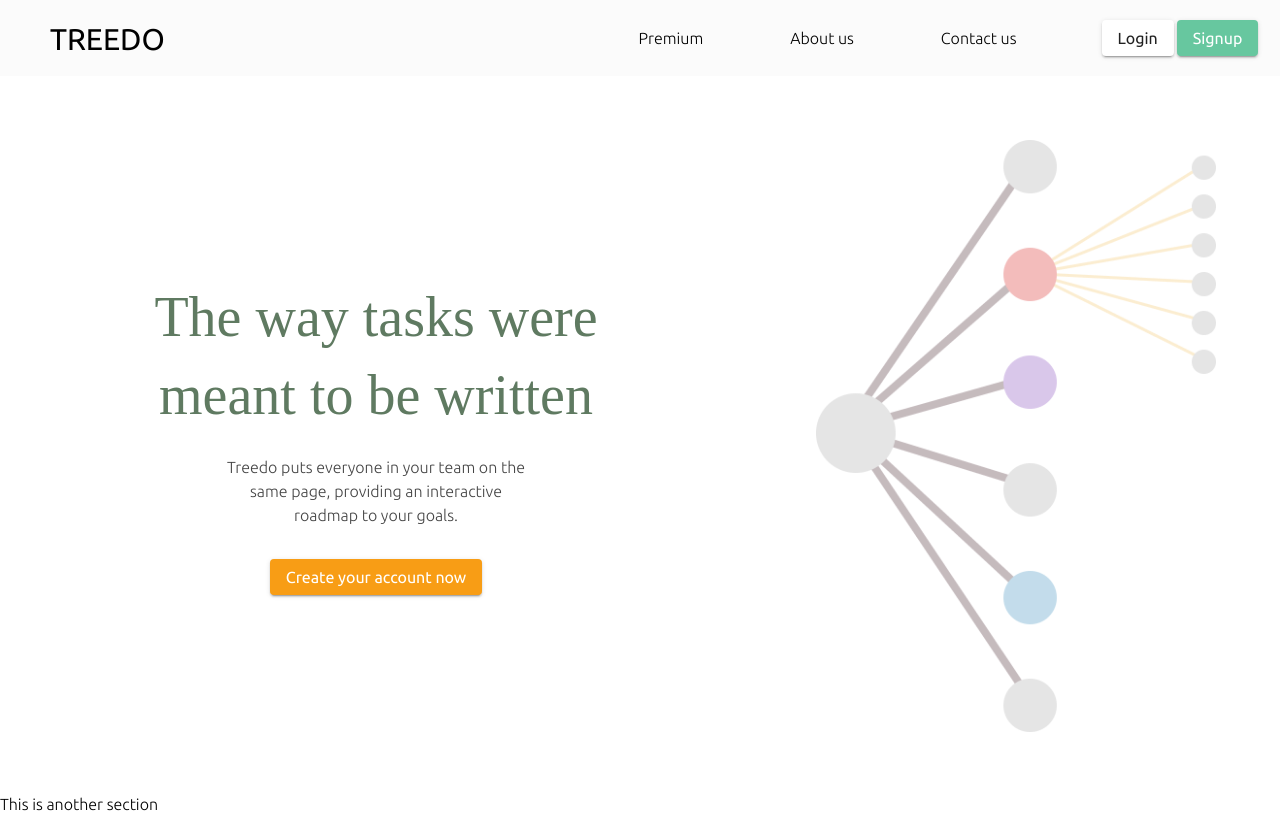
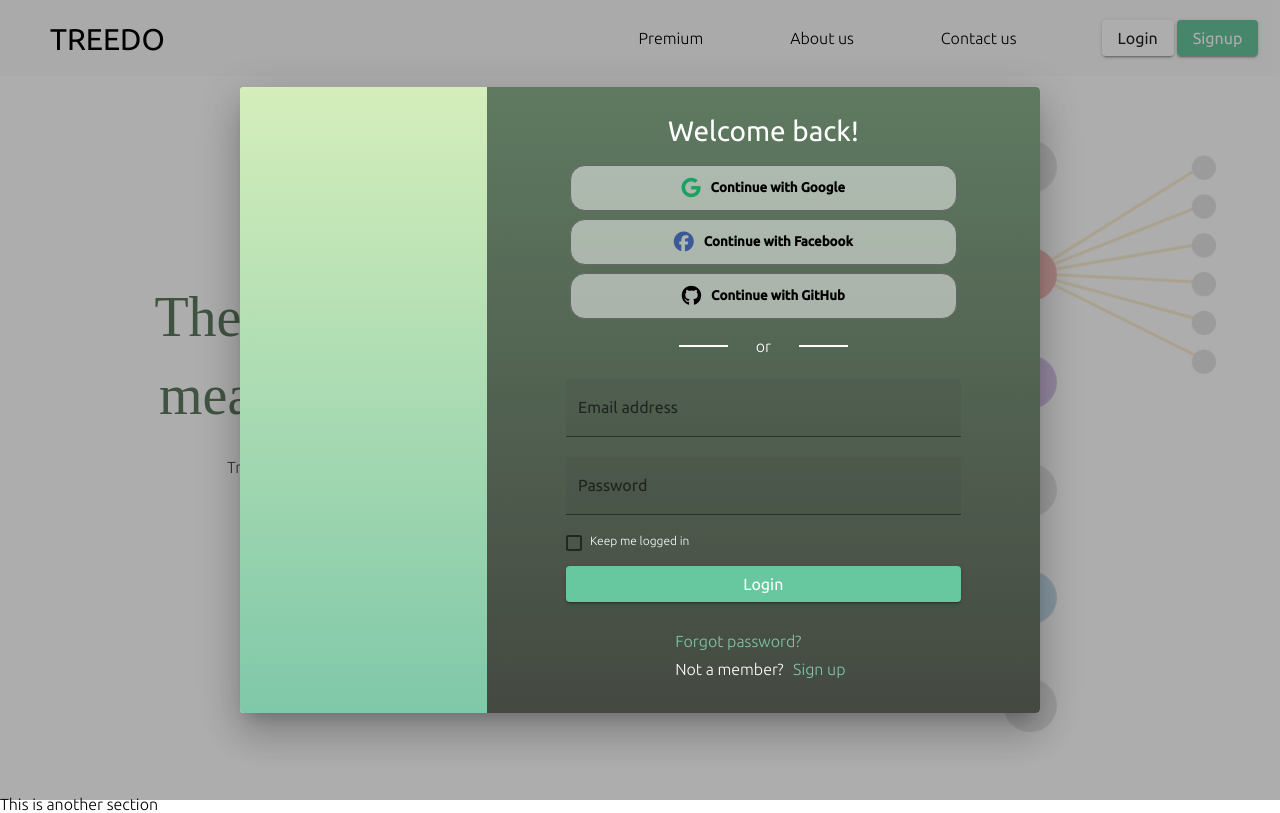
Before and after one commit to MaurizioTonelli/Treedo-Frontend, an Angular app: page / in a window 1280 px wide. Both pictures are taken after a click on the button "Login". Built offline with nearby package versions, Linux system fonts and the light colour scheme; a web font is replaced by a local one.

Commit message:
Add login/signup screen

```diff
--- a/src/app/app.module.ts
+++ b/src/app/app.module.ts
@@ -17,8 +17,15 @@ import { MatButtonModule } from '@angular/material/button';
 import { MatInputModule } from '@angular/material/input';
 import { MatCheckboxModule } from '@angular/material/checkbox';
 import { MatIconModule } from '@angular/material/icon';
+import {
+  MatDialogModule,
+  MAT_DIALOG_DEFAULT_OPTIONS,
+} from '@angular/material/dialog';
+import { MatTooltipModule } from '@angular/material/tooltip';
+
 import { AboutComponent } from './about-us-page/about/about.component';
 import { PresentationCardComponent } from './about-us-page/presentation-card/presentation-card.component';
+import { LoginComponent } from './login/login.component';
 
 @NgModule({
   declarations: [
@@ -33,6 +40,7 @@ import { PresentationCardComponent } from './about-us-page/presentation-card/pre
     ContactFormComponent,
     AboutComponent,
     PresentationCardComponent,
+    LoginComponent,
   ],
   imports: [
     BrowserModule,
@@ -42,8 +50,15 @@ import { PresentationCardComponent } from './about-us-page/presentation-card/pre
     MatInputModule,
     MatCheckboxModule,
     MatIconModule,
+    MatDialogModule,
+    MatTooltipModule,
   ],
-  providers: [],
+  providers: [
+    {
+      provide: MAT_DIALOG_DEFAULT_OPTIONS,
+      useValue: { panelClass: 'mat-panel', hasBackdrop: true },
+    },
+  ],
   bootstrap: [AppComponent],
 })
 export class AppModule {}
--- /dev/null
+++ b/src/app/login/login.component.html
@@ -0,0 +1,55 @@
+<mat-dialog-content>
+    <div class="background-column"></div>
+    <div class="info-column">
+        <h1>{{login? 'Welcome back!' : 'Create a new account!'}}</h1>
+        <div class="third-party-auth">
+            <button mat-button-raised> <i class="fab fa-google google"></i> <p class="mat-body-2">Continue with Google</p> </button>
+            <button mat-button-raised><i class="fab fa-facebook facebook"></i> <p class="mat-body-2">Continue with Facebook</p> </button>
+            <button mat-button-raised><i class="fab fa-github github"></i><p class="mat-body-2">Continue with GitHub</p> </button>
+        </div>
+        <div class="divider">
+            <div class="line"></div>
+            <p>or </p>
+            <div class="line"></div>
+        </div>
+
+        <form>
+            <div class="two-inputs" *ngIf="!login">
+                <mat-form-field appearance="fill">
+                    <mat-label>First Name</mat-label>
+                    <input type="text" matInput>
+                </mat-form-field>
+                <mat-form-field appearance="fill">
+                    <mat-label>Last Name</mat-label>
+                    <input type="text" matInput>
+                </mat-form-field>
+            </div>
+            <mat-form-field appearance="fill">
+                <mat-label>Email address</mat-label>
+                <input type="text" matInput>
+            </mat-form-field>
+            <mat-form-field appearance="fill" *ngIf="login">
+                <mat-label>Password</mat-label>
+                <input type="password" matInput>
+            </mat-form-field>
+            <div class="two-inputs" *ngIf="!login">
+                <mat-form-field appearance="fill">
+                    <mat-label>Password</mat-label>
+                    <input type="password" matInput>
+                </mat-form-field>
+                <mat-form-field appearance="fill">
+                    <mat-label>Confirm Password</mat-label>
+                    <input type="password" matInput>
+                </mat-form-field>
+            </div>
+            <mat-checkbox *ngIf="login" class="mat-caption checkbox" color="primary">Keep me logged in </mat-checkbox>
+            <p *ngIf="!login" class="mat-caption" >Password has to fullfill requisites <i class="fas fa-info-circle" matTooltip="Password must be at least 8 characters long, must contain numbers and both lowercase and uppercase characters"></i></p>
+            <button mat-raised-button color="primary" >{{login ? 'Login' : 'Sign up'}}</button>
+        </form>
+
+        <div class="extra-links">
+            <a href="" *ngIf="login">Forgot password?</a>
+            <p>{{login? 'Not a member?' : 'Already a member?'}} <a href="" (click)="login? setToSignup($event) : setToLogin($event)">{{login? 'Sign up' : 'Login'}}</a></p>
+        </div>
+    </div>
+</mat-dialog-content>
--- /dev/null
+++ b/src/app/login/login.component.scss
@@ -0,0 +1,109 @@
+@import "../../global-colors";
+
+mat-dialog-content {
+  margin: 0;
+  padding: 0;
+  display: flex;
+  flex-direction: row;
+  color: white;
+  overflow-y: hidden;
+  max-height: 700px;
+}
+
+a {
+  text-decoration: none;
+  color: $treedo-leaf;
+}
+.background-column {
+  background: linear-gradient($treedo-dry-leaf, $treedo-leaf);
+  flex: 1;
+}
+.info-column {
+  flex: 2;
+  display: flex;
+  flex-direction: column;
+  align-items: center;
+  background: linear-gradient($treedo-branch, $treedo-trunk);
+  padding: 30px;
+
+  form {
+    display: flex;
+    width: 80%;
+    flex-direction: column;
+    color: white;
+    margin: 10px;
+    button {
+      margin: 15px 0px;
+    }
+
+    .two-inputs {
+      display: flex;
+      flex-direction: row;
+      justify-content: space-between;
+      mat-form-field {
+        width: 46%;
+      }
+    }
+  }
+  .third-party-auth {
+    display: flex;
+    flex-direction: column;
+    width: 80%;
+
+    button {
+      padding: 12px 18px;
+      border: 1px solid #666;
+      border-radius: 15px;
+      background-color: rgba(#fff, 0.5);
+      margin: 4px;
+      display: flex;
+      justify-content: center;
+      align-items: center;
+      transition: all 0.2s ease-in-out;
+      p {
+        margin: 0;
+      }
+      i {
+        font-size: 20px;
+        margin-right: 10px;
+      }
+      i.google {
+        color: #1aa260;
+      }
+      i.facebook {
+        color: #3b5998;
+      }
+      i.github {
+        color: black;
+      }
+      &:hover {
+        background-color: rgba(#fff, 0.8);
+        cursor: pointer;
+      }
+    }
+  }
+
+  .divider {
+    display: flex;
+    flex-direction: row;
+    align-items: center;
+    justify-content: space-around;
+    width: 40%;
+    margin: 15px;
+    .line {
+      background-color: white;
+      height: 2px;
+      width: 25%;
+    }
+    p {
+      margin: 0;
+    }
+  }
+}
+.extra-links {
+  display: flex;
+  flex-direction: column;
+  * {
+    margin: 6px;
+  }
+}
--- /dev/null
+++ b/src/app/login/login.component.ts
@@ -0,0 +1,32 @@
+import { Component, Inject, Input, OnInit } from '@angular/core';
+import { MAT_DIALOG_DATA } from '@angular/material/dialog';
+
+@Component({
+  selector: 'app-login',
+  templateUrl: './login.component.html',
+  styleUrls: ['./login.component.scss'],
+})
+export class LoginComponent implements OnInit {
+  @Input('login') login: boolean = true;
+
+  constructor(@Inject(MAT_DIALOG_DATA) public data?: { login: boolean }) {
+    if (data) {
+      this.login = data.login;
+    }
+  }
+
+  ngOnInit(): void {}
+
+  setToLogin(e?: Event) {
+    if (e) {
+      e.preventDefault();
+    }
+    this.login = true;
+  }
+  setToSignup(e?: Event) {
+    if (e) {
+      e.preventDefault();
+    }
+    this.login = false;
+  }
+}
--- a/src/app/shared/clear-navbar/clear-navbar.component.html
+++ b/src/app/shared/clear-navbar/clear-navbar.component.html
@@ -9,8 +9,8 @@
     </div>
     <div class="auth-actions">
         <ul>
-            <li><button mat-raised-button>Login</button></li>
-            <li><button mat-raised-button color="primary">Signup</button></li>
+            <li><button mat-raised-button (click)="openLogin()">Login</button></li>
+            <li><button mat-raised-button color="primary" (click)="openSignup()">Signup</button></li>
         </ul>
     </div>
 </nav>
--- a/src/app/shared/clear-navbar/clear-navbar.component.ts
+++ b/src/app/shared/clear-navbar/clear-navbar.component.ts
@@ -1,15 +1,23 @@
 import { Component, OnInit } from '@angular/core';
+import { MatDialog } from '@angular/material/dialog';
+import { LoginComponent } from 'src/app/login/login.component';
 
 @Component({
   selector: 'app-clear-navbar',
   templateUrl: './clear-navbar.component.html',
-  styleUrls: ['./clear-navbar.component.scss']
+  styleUrls: ['./clear-navbar.component.scss'],
 })
 export class ClearNavbarComponent implements OnInit {
+  constructor(public dialog: MatDialog) {}
 
-  constructor() { }
+  ngOnInit(): void {}
 
-  ngOnInit(): void {
+  openLogin() {
+    const dialogRef = this.dialog.open(LoginComponent);
   }
-
+  openSignup() {
+    const dialogRef = this.dialog.open(LoginComponent, {
+      data: { login: false },
+    });
+  }
 }
--- a/src/styles.scss
+++ b/src/styles.scss
@@ -1,6 +1,7 @@
 // Custom Theming for Angular Material
 // For more information: https://material.angular.io/guide/theming
-@use '~@angular/material' as mat;
+@use "~@angular/material" as mat;
+@import "./global-colors";
 // Plus imports for other components in your app.
 
 // Include the common styles for Angular Material. We include this here so that you only
@@ -225,3 +226,9 @@ body {
 .dark {
   @include mat.all-component-colors($treedo-frontend-theme-dark);
 }
+.mat-panel {
+  mat-dialog-container {
+    padding: 0;
+    width: 800px;
+  }
+}
```
Also changed, not shown: src/app/app.component.html (line endings or trailing spaces), 1 other file (tests, documents, lock files or other folders).
